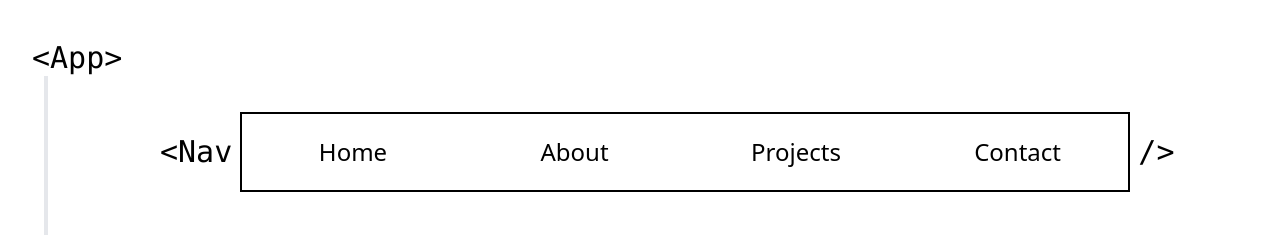
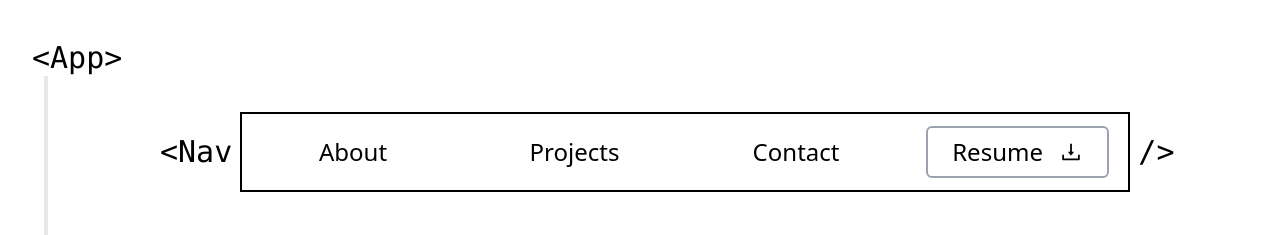
Before and after one commit to rakshit0960/personal-portfolio, a React (Vite) app: page / in a window 1280 px wide. Shown: the top 235 px of the page. Built offline with nearby package versions, Linux system fonts and the light colour scheme.

Commit message:
freature::added resume download button in nav bar

```diff
--- a/src/components/NavBar.tsx
+++ b/src/components/NavBar.tsx
@@ -1,12 +1,29 @@
+import { AiOutlineDownload } from "react-icons/ai";
+import resume from "../assets/documents/resume.pdf";
 export default function NavBar() {
   return (
-      <nav>
-          <div className="grid grid-cols-4 place-content-center place-items-center border-2 border-black h-20 text-2xl select-none">
-              <a className="hover:font-semibold" href="#">Home</a>
-              <a className="hover:font-semibold" href="#aboutSection">About</a>
-              <a className="hover:font-semibold" href="#ProjectsSection">Projects</a>
-              <a className="hover:font-semibold" href="#ContactSection">Contact</a>
-          </div>
-      </nav>
-  )
+    <nav>
+      <div className="grid grid-cols-4 place-content-center place-items-center border-2 border-black h-20 text-2xl select-none">
+        <a className="hover:font-semibold" href="#aboutSection">
+          About
+        </a>
+        <a className="hover:font-semibold" href="#ProjectsSection">
+          Projects
+        </a>
+        <a className="hover:font-semibold" href="#ContactSection">
+          Contact
+        </a>
+        <a
+          className="border-2 border-gray-400 px-6 py-2 rounded-md hover:border-gray-900 flex items-center"
+          href={resume}
+          download="RESUME-Rakshit_Mehta-PDF"
+          target="_blank"
+          rel="noreferrer"
+        >
+            <div className="pr-4">Resume</div>
+            <AiOutlineDownload size='1em'/>
+        </a>
+      </div>
+    </nav>
+  );
 }
```
Also changed, not shown: 1 other file (tests, documents, lock files or other folders).
